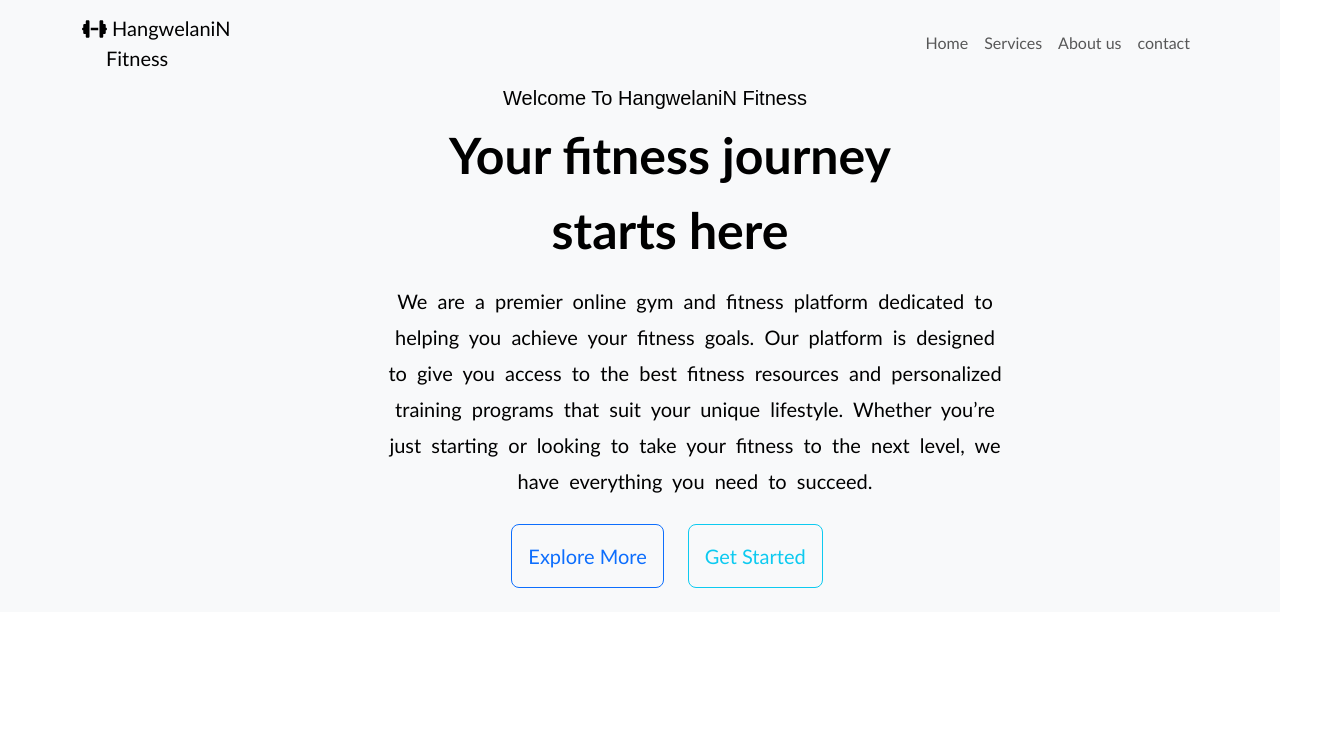
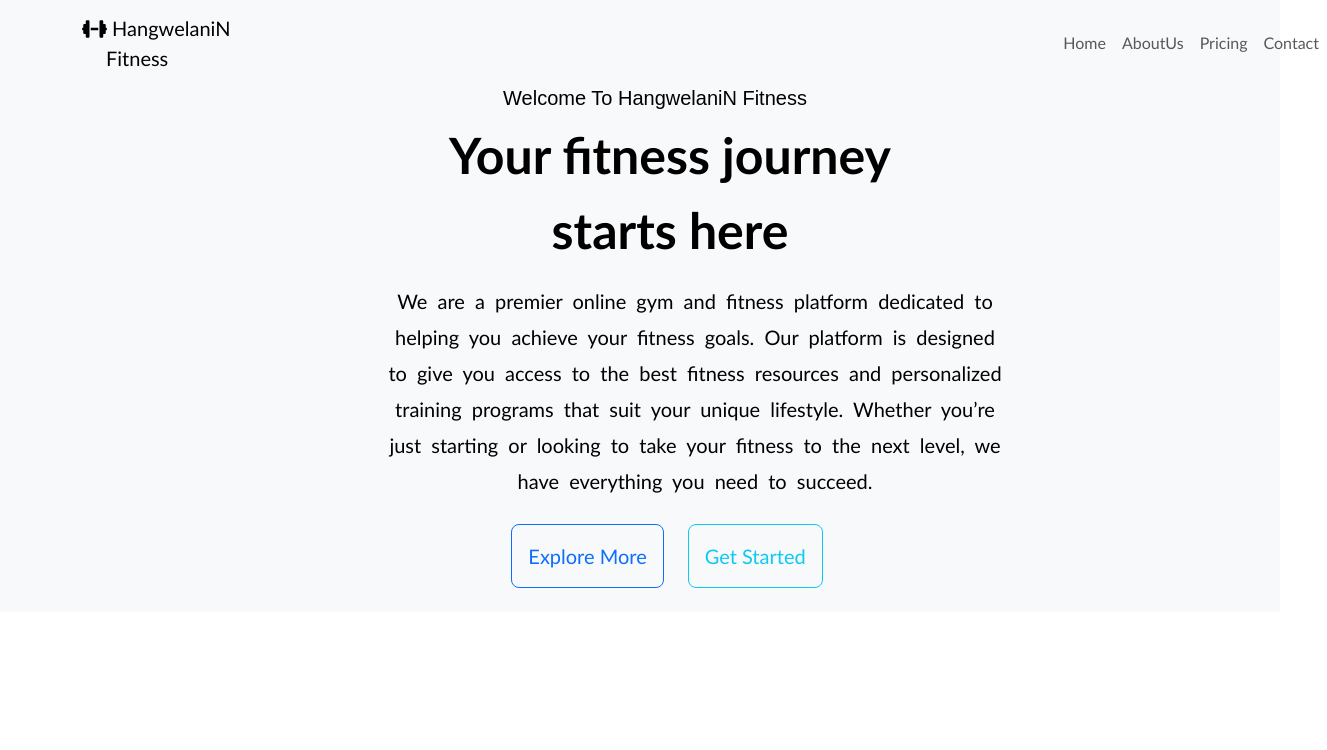
Before and after one commit to HangwelaniN/H.Fitness, a React (Create React App) app: page / in a window 1280 px wide. Shown: the top 750 px of the page, 1327 px wide, since content can reach past the window. Built offline with nearby package versions, Linux system fonts and the light colour scheme.

Commit message:
updated homepage

```diff
--- a/src/App.css
+++ b/src/App.css
@@ -5,6 +5,10 @@
 }
 h6{
   font-family: Sans-serif;
+}
+.flex{
+  display: flex;
+  margin-left: 85%;
 }
 p{
   font-size: 50px;
--- a/src/App.js
+++ b/src/App.js
@@ -5,14 +5,15 @@ import { faArrowRight } from '@fortawesome/free-solid-svg-icons'
 import { faFacebook } from '@fortawesome/free-brands-svg-icons'
 import { faXTwitter } from '@fortawesome/free-brands-svg-icons'
 import { faYoutube } from '@fortawesome/free-brands-svg-icons'
+import Navbar from 'react-bootstrap/Navbar';
 import Nav from 'react-bootstrap/Nav';
-import Navbar from 'react-bootstrap/Navbar';
 import Button from 'react-bootstrap/Button';
 import { useRef } from "react";
 import { useInView } from "framer-motion";
 import Container from 'react-bootstrap/Container';
 import Row from 'react-bootstrap/Row';
 import Col from 'react-bootstrap/Col';
+
 
 
 
@@ -40,18 +41,23 @@ function Section({ children }) {
    export default function App() {
   return (
       <div className='App'>
-            <Navbar bg="light" data-bs-theme="light" >
+       <Navbar expand="lg" bg="light" data-bs-theme="light">
         <Container>
-          <Navbar.Brand href="#home"><FontAwesomeIcon icon={faDumbbell} /> HangwelaniN <div className='px-4'>Fitness</div></Navbar.Brand>
-          <Nav className='d-flex justify-content' >
-            <Nav.Link href="#home">Home</Nav.Link>
-            <Nav.Link href="#features">Services</Nav.Link>
-            <Nav.Link href="#pricing">About us</Nav.Link>
-            <Nav.Link href="#features">contact</Nav.Link>
-          </Nav>
+          <Navbar.Brand href="#home"><FontAwesomeIcon icon={faDumbbell} />  HangwelaniN <div className='px-4'>Fitness</div></Navbar.Brand>
+          <Navbar.Toggle />
+          <Navbar.Collapse >
+          <Nav className="me-auto flex">
+            <Nav.Link href="#home"  >Home</Nav.Link>
+            <Nav.Link href="#features" >AboutUs</Nav.Link>
+            <Nav.Link href="#pricing">Pricing</Nav.Link>
+            <Nav.Link href="#pricing">Contact</Nav.Link>
+            </Nav>
+          </Navbar.Collapse>
         </Container>
       </Navbar>
+
       <Section >
+
         <h6 className="fs-5">Welcome To HangwelaniN Fitness</h6>
 
         <p>Your fitness journey starts here</p>
```
